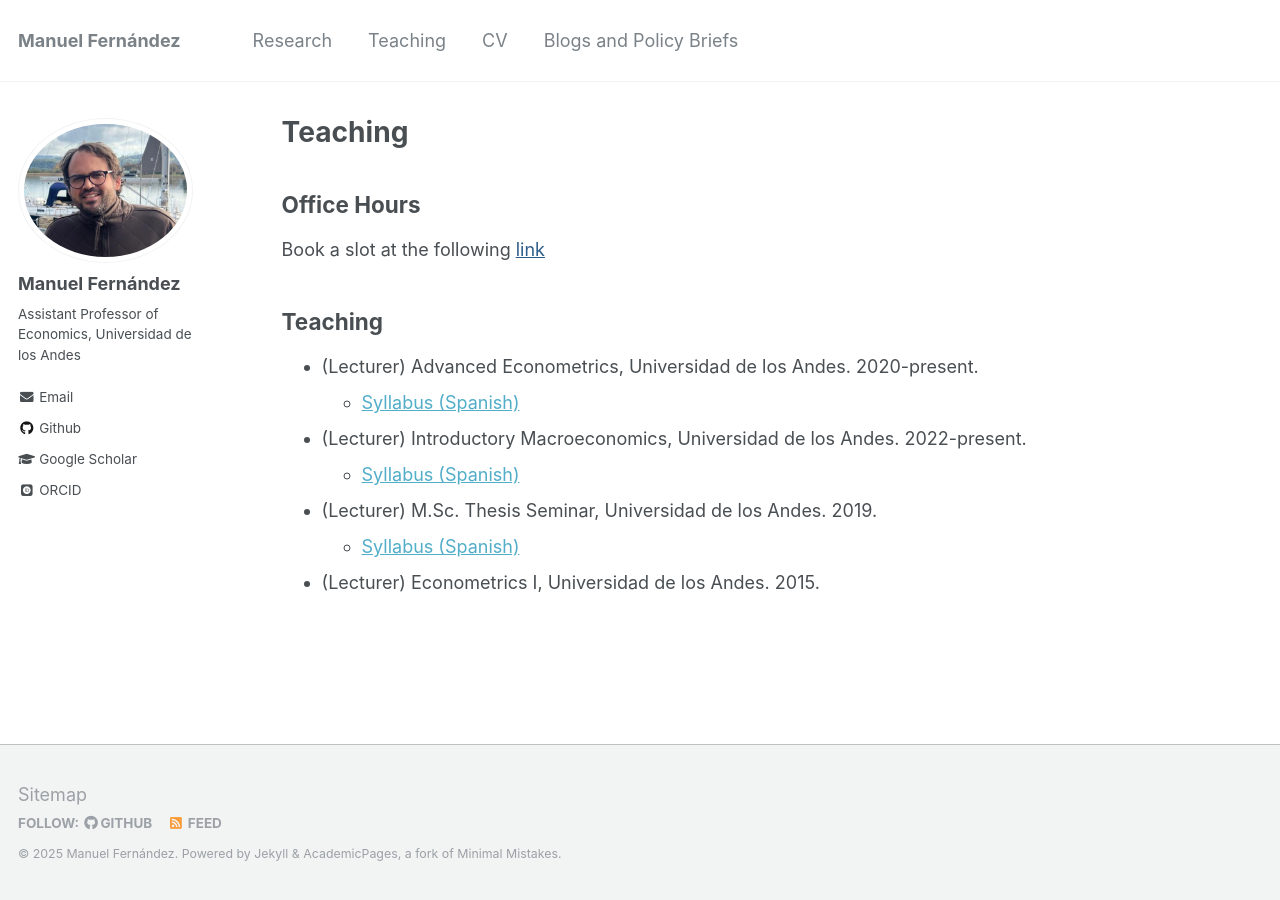
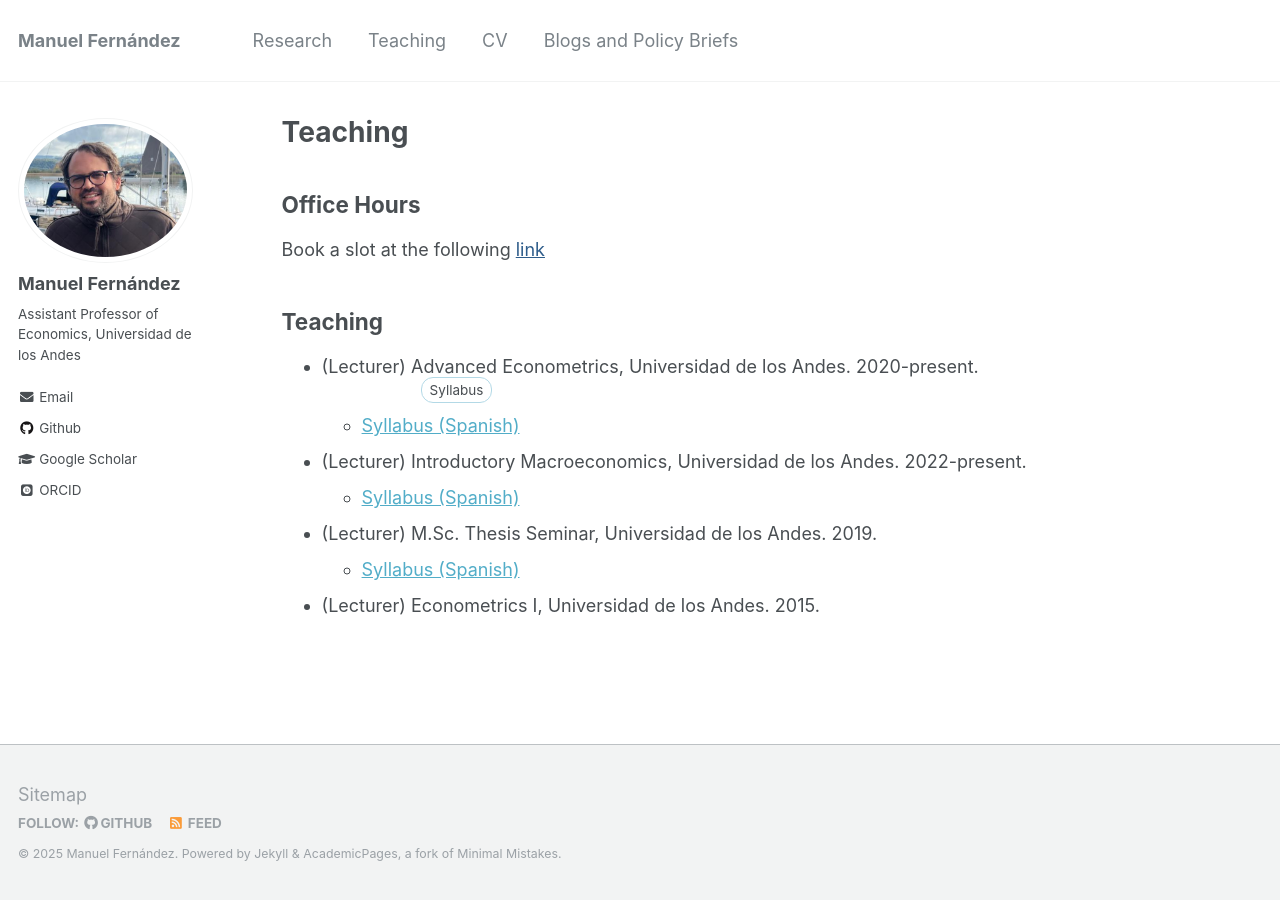
Before and after one commit to man-fern/man-fern.github.io, a Jekyll site: the page built from _pages/teaching.md, in a window 1280 px wide. Built offline with Jekyll 4.4.1, drawn with Linux system fonts in a browser that asks for light colours; some web fonts are replaced.

Commit message:
Syllabus

```diff
--- a/_pages/teaching.md
+++ b/_pages/teaching.md
@@ -14,6 +14,14 @@
 ## Teaching
 
 * (Lecturer) Advanced Econometrics, Universidad de los Andes. 2020-present.
+
+  <details style="display:block;margin-left:5.5rem;margin-top:-1.6em;">
+    <summary style="background-color: #ffffff; padding: 2px 8px; border: 1px solid #b3d9e6; border-radius: 12px; display: inline-block; cursor: pointer; font-size: 0.75em;">Syllabus</summary>
+    <ul>
+      <li><a href="/files/syllabus_Ec_Avanzada_20252.pdf" target="_blank" rel="noopener" style="color:#000000;">GitHub repository</a></li>
+    </ul>
+  </details>
+
   * [Syllabus (Spanish)](/files/syllabus_Ec_Avanzada_20252.pdf)
 * (Lecturer) Introductory Macroeconomics, Universidad de los Andes. 2022-present.
   * [Syllabus (Spanish)](/files/syllabus_Intro_Macro_20252.pdf)
```
